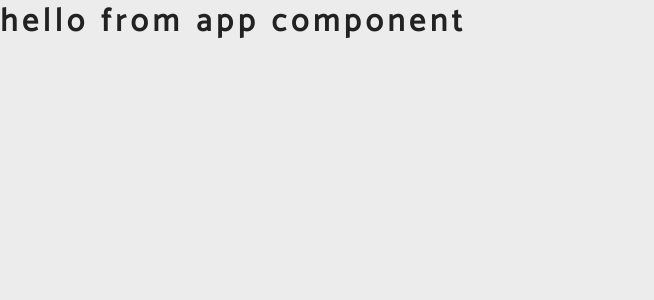
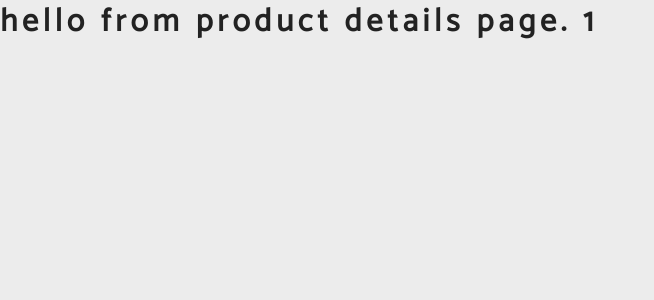
Before and after one commit to DevishBaidawarChhetri/vintage-tech, a React (Create React App) app: page /products/1 in a window 1280 px wide. Shown: the top 300 px of the page, without its empty margins (0-654 px from the left). Built offline with nearby package versions, Linux system fonts and the light colour scheme.

Commit message:
Configured Route

```diff
--- a/src/App.js
+++ b/src/App.js
@@ -1,10 +1,47 @@
-import React from 'react'
+import React from 'react';
+
+// React Router
+import { BrowserRouter as Router, Switch, Route } from "react-router-dom";
+
+// Pages
+import Home from './pages/Home';
+import About from './pages/About';
+import Products from './pages/Products';
+import ProductDetails from './pages/ProductDetails';
+import Error from './pages/Error';
+import Cart from './pages/Cart';
+import Checkout from './pages/Checkout';
+import Login from './pages/Login';
 
 const App = () => {
   return (
-    <div>
-      <h1>hello from app component</h1>
-    </div>
+    <Router>
+      <Switch>
+        <Route exact path='/'>
+          <Home />
+        </Route>
+        <Route path='/about'>
+          <About />
+        </Route>
+        <Route path='/product/'>
+          <Products />
+        </Route>
+        <Route path='/products/:id' children={<ProductDetails/>}>
+        </Route>
+        <Route path='/cart'>
+          <Cart />
+        </Route>
+        <Route path='/checkout'>
+          <Checkout />
+        </Route>
+        <Route path='/login'>
+          <Login />
+        </Route>
+        <Route path='*'>
+          <Error />
+        </Route>
+      </Switch>
+    </Router>
   )
 }
 
--- a/src/pages/ProductDetails.js
+++ b/src/pages/ProductDetails.js
@@ -1,9 +1,11 @@
-import React from 'react'
+import React from 'react';
+import { useParams } from 'react-router-dom';
 
 const ProductDetails = () => {
+  const {id} = useParams();
   return (
     <div>
-      <h1>hello from product details page</h1>
+      <h1>hello from product details page. {id}</h1>
     </div>
   )
 }
```
Also changed, not shown: 1 other file (tests, documents, lock files or other folders).
